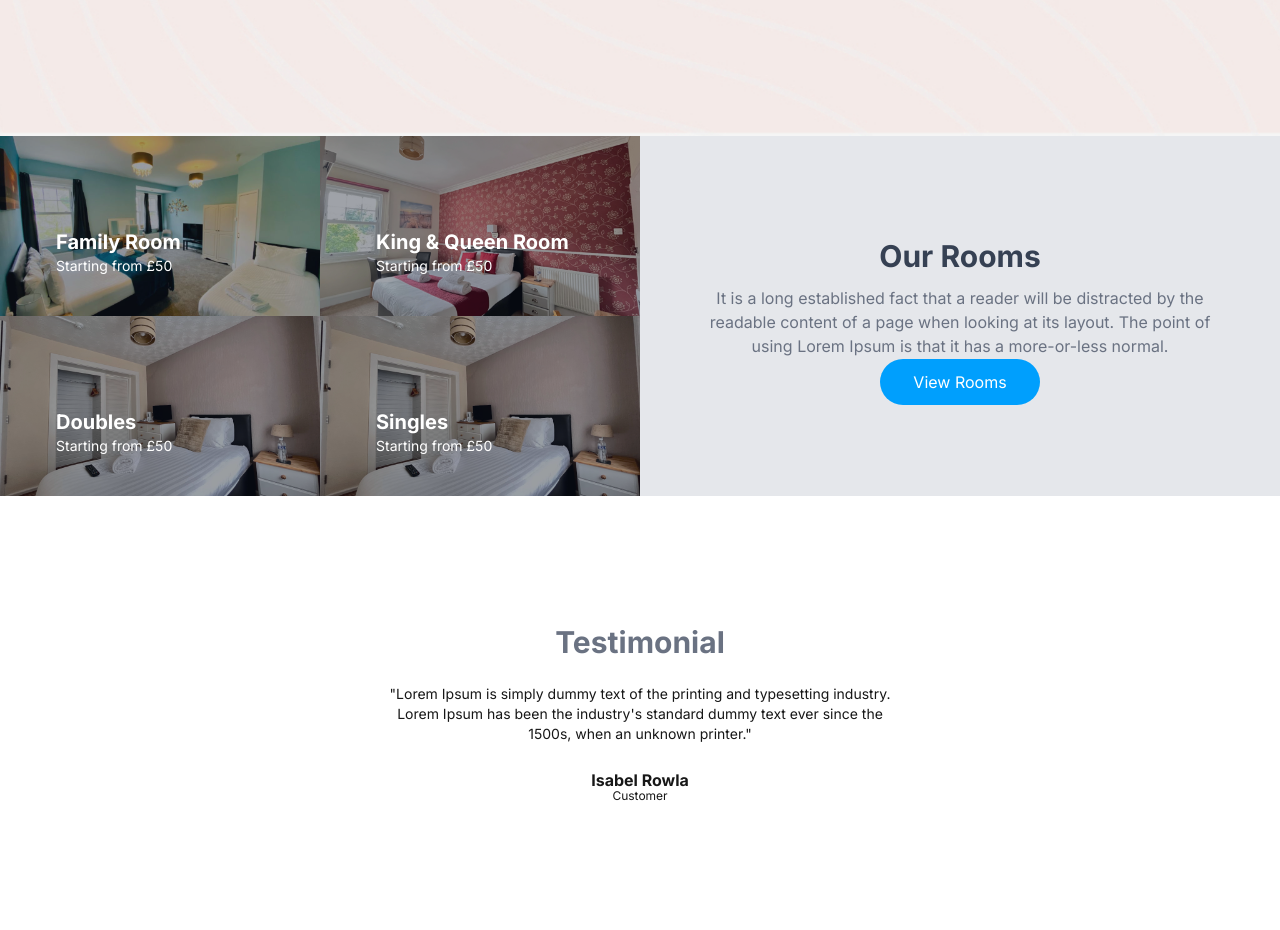
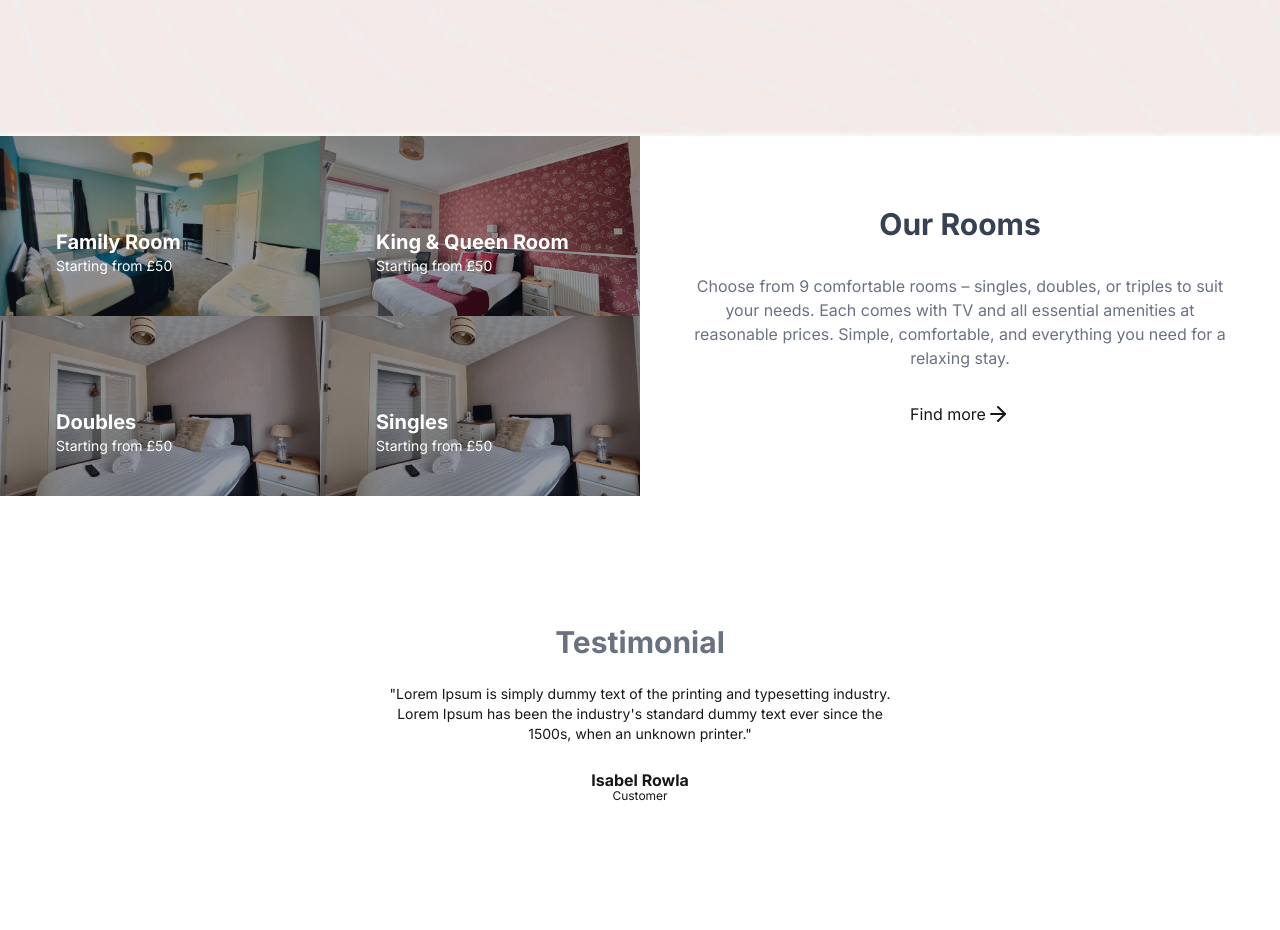
Before and after one commit to ayrbox/tusker-lodge, a Next.js app: page / in a window 1280 px wide. Shown: the part 1360-2290 px from the top of the page. Built offline with nearby package versions, Linux system fonts and the light colour scheme.

Commit message:
feat: update rooms cta

```diff
--- a/src/components/sections/Rooms.tsx
+++ b/src/components/sections/Rooms.tsx
@@ -4,6 +4,8 @@ import KingRoomImage from "@/images/rooms/king.jpg";
 import FamilyRoomImage from "@/images/rooms/family.jpg";
 import DoubleRoomImage from "@/images/rooms/singles.jpg";
 import SingleRoomImage from "@/images/rooms/singles.jpg";
+import Link from "next/link";
+import { ArrowRightIcon } from "lucide-react";
 
 const Room = (props: {
   image: StaticImageData;
@@ -24,8 +26,23 @@ const Room = (props: {
 
 export default function Rooms() {
   return (
-    <section className="flex flex-col lg:flex-row bg-gray-200">
-      <div className="lg:w-1/2 grid md:grid-cols-2">
+    <section className="flex flex-col xl:flex-row-reverse">
+      <div className="xl:w-1/2 px-8 py-8 flex justify-center items-center">
+        <div className="p-4 flex flex-col gap-8 text-center items-center">
+          <h1 className="text-3xl text-gray-700 font-bold">Our Rooms</h1>
+          <p className="text-gray-500">
+            Choose from 9 comfortable rooms – singles, doubles, or triples to
+            suit your needs. Each comes with TV and all essential amenities at
+            reasonable prices. Simple, comfortable, and everything you need for
+            a relaxing stay.
+          </p>
+          <Link className="flex" href="./rooms">
+            <span>Find more </span>
+            <ArrowRightIcon />
+          </Link>
+        </div>
+      </div>
+      <div className="xl:w-1/2 grid md:grid-cols-2">
         <Room
           name="Family Room"
           info="Starting from £50"
@@ -39,19 +56,6 @@ export default function Rooms() {
         <Room name="Doubles" info="Starting from £50" image={DoubleRoomImage} />
         <Room name="Singles" info="Starting from £50" image={SingleRoomImage} />
       </div>
-      <div className="lg:w-1/2 px-8 py-8 flex justify-center items-center">
-        <div className="p-4 flex flex-col gap-3 text-center justify-between">
-          <h1 className="text-3xl text-gray-700 font-bold">Our Rooms</h1>
-          <p className="text-gray-500">
-            It is a long established fact that a reader will be distracted by
-            the readable content of a page when looking at its layout. The point
-            of using Lorem Ipsum is that it has a more-or-less normal.
-          </p>
-          <div>
-            <ButtonLink href="./rooms">View Rooms</ButtonLink>
-          </div>
-        </div>
-      </div>
     </section>
   );
 }
```
